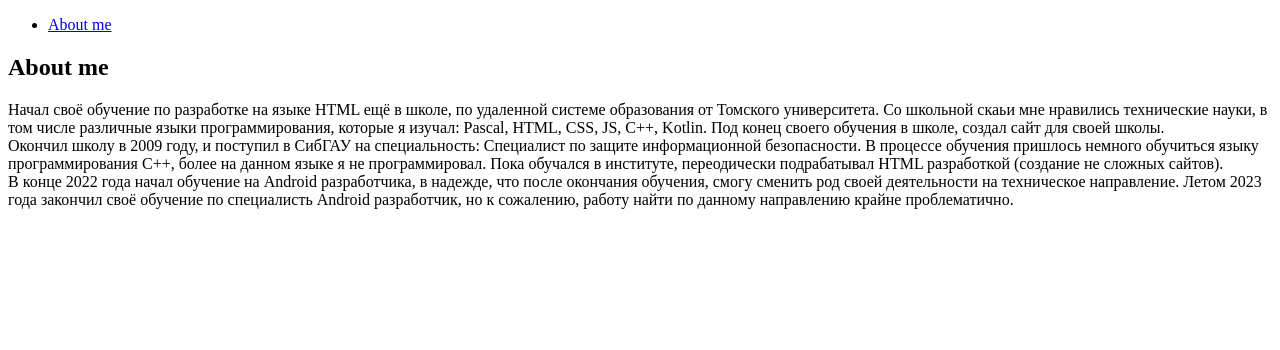
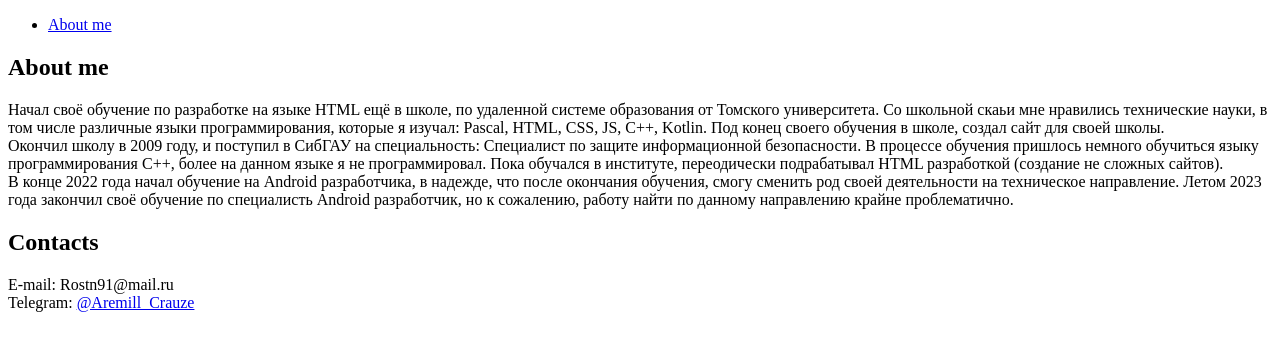
Before and after one commit to RostN/rsschool-cv, a plain HTML site: page index.html in a window 1280 px wide. Drawn offline with Linux system fonts and the light colour scheme.

Commit message:
fix: update index.html contacts

```diff
--- a/index.html
+++ b/index.html
@@ -30,6 +30,17 @@
                     В конце 2022 года начал обучение на Android разработчика, в надежде, что после окончания обучения, смогу сменить род своей деятельности на техническое направление. Летом 2023 года закончил своё обучение по специалисть Android разработчик, но к сожалению, работу найти по данному направлению крайне проблематично.
                 </p>
             </selection>
+            <selection>
+                <h2>
+                    Contacts
+                </h2>
+                <p>
+                    E-mail: Rostn91@mail.ru
+                    <br>
+                    Telegram: <a href="https://t.me/aremill_crauze">@Aremill_Crauze</a>
+
+                </p>
+            </selection>
         </main>
 
         <!-- Низ -->
```
